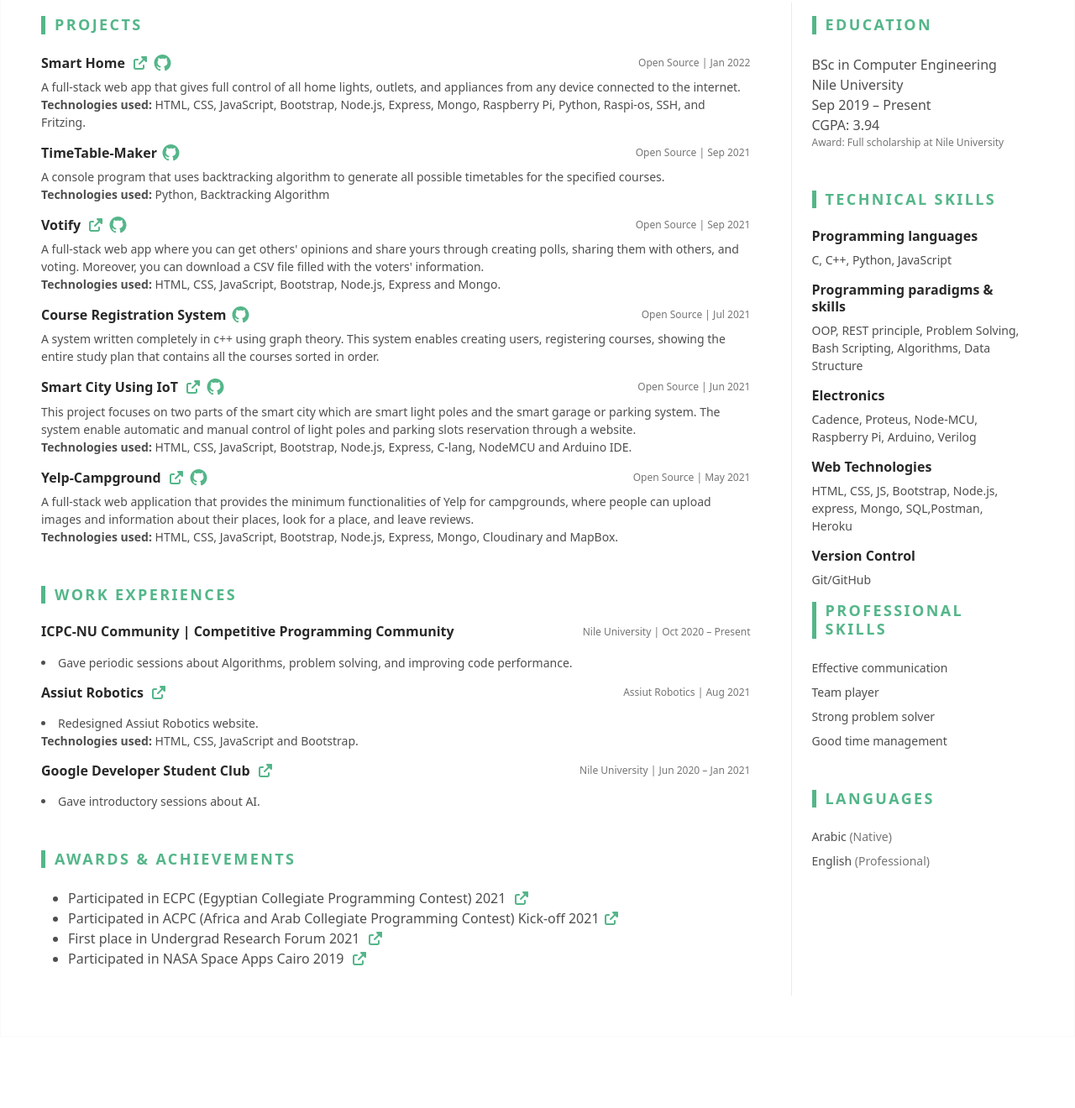
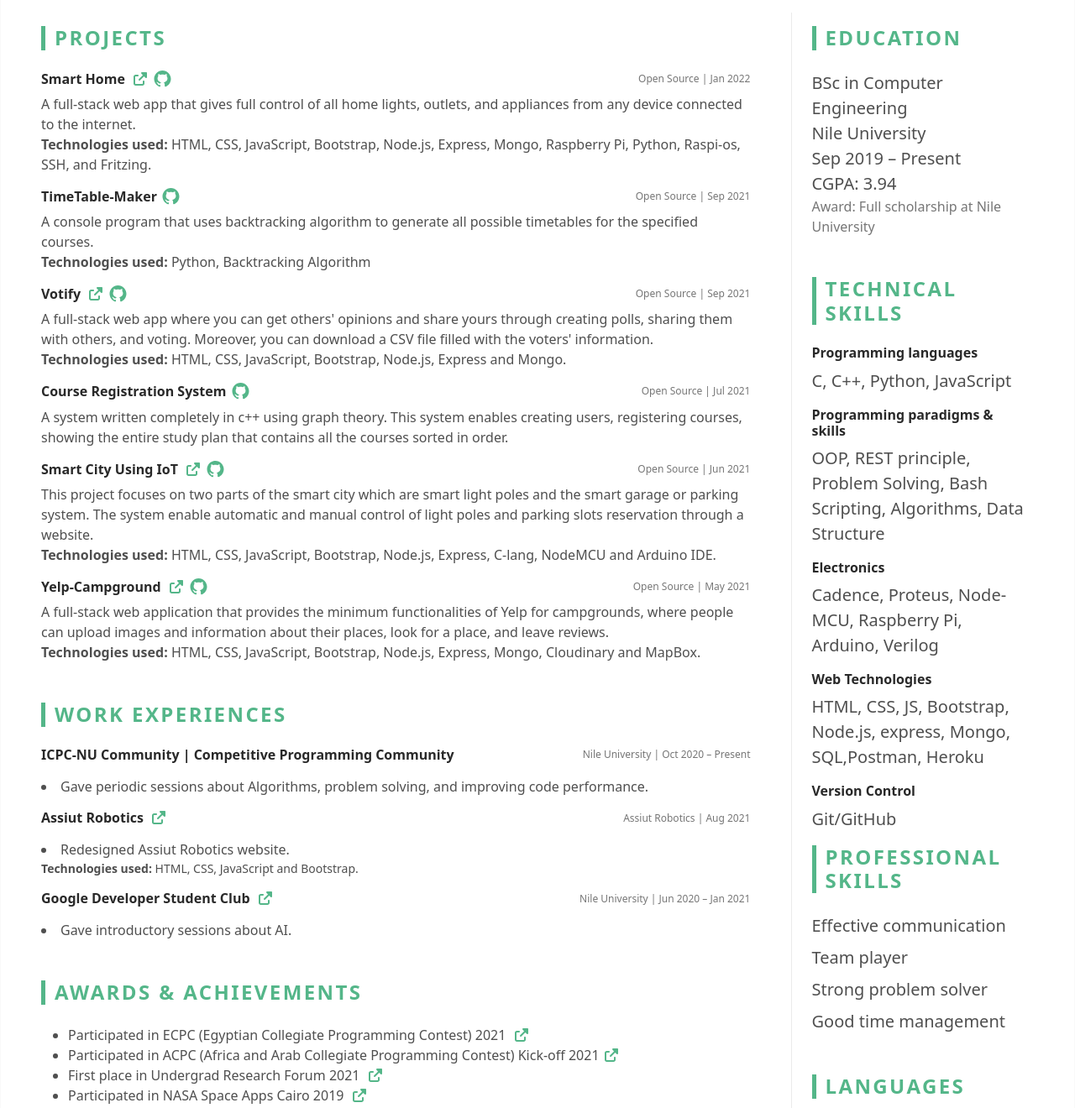
Before and after one commit to hossamhamzahm/hossamhamzahm.github.io, a plain HTML site: page index.html in a window 1280 px wide. Shown: the part 376-1696 px from the top of the page at 84% size. Before the commit the page ends 1611 px from the top, so only its background shows below. Drawn offline with Linux system fonts and the light colour scheme.

Commit message:
make font size bigger

```diff
--- a/index.html
+++ b/index.html
@@ -57,7 +57,7 @@
 						</div> -->
 
 						<div class="col text-start">
-							<p class="mb-0">
+							<p class="mb-0 fs-6">
 								Proactive, reliable, and a fast learner. Strong academic performer and have secured and maintained a full scholarship to
 								study computer engineering at Nile
 								University. Possess high problem-solving skills with good knowledge of classic algorithms and basics of full-stack web
@@ -77,7 +77,7 @@
 
 
 							<section class="project-section py-3">
-								<h3 class="text-uppercase resume-section-heading mb-4">Projects</h3>
+								<h3 class="text-uppercase resume-section-heading fs-4 mb-4">Projects</h3>
 
 
 
@@ -98,7 +98,7 @@
 
 									</div>
 									<div class="item-content">
-										<p>
+										<p class=" fs-6">
 											A full-stack web app that gives full control of all home lights, outlets, and appliances from any device connected
 											to the internet.
 											<br>
@@ -124,7 +124,7 @@
 
 									</div>
 									<div class="item-content">
-										<p>
+										<p class=" fs-6">
 											A console program that uses backtracking algorithm to generate all possible timetables for the
 											specified courses.
 											<br>
@@ -147,7 +147,7 @@
 
 									</div>
 									<div class="item-content">
-										<p>
+										<p class=" fs-6">
 											A full-stack web app where you can get others' opinions and share yours through creating polls, sharing them with others, and voting. Moreover, you can download a CSV file filled with the voters' information.
 											<br>
 											<strong>Technologies used:</strong> HTML, CSS, JavaScript, Bootstrap, Node.js, Express and Mongo.
@@ -170,7 +170,7 @@
 
 									</div>
 									<div class="item-content">
-										<p>
+										<p class=" fs-6">
 											A system written completely in c++ using graph theory. This system enables creating users, registering courses, showing the entire study plan that contains all the courses
 											sorted in order.
 										</p>
@@ -193,7 +193,7 @@
 
 									</div>
 									<div class="item-content">
-										<p>
+										<p class=" fs-6">
 											This project focuses on two parts of the smart city which are smart light poles and the smart garage or parking system. The system enable automatic and manual control of light poles and parking slots reservation through a website.
 											<br>
 											<strong>Technologies used:</strong> HTML, CSS, JavaScript, Bootstrap, Node.js, Express, C-lang, NodeMCU and Arduino IDE.
@@ -214,7 +214,7 @@
 
 									</div>
 									<div class="item-content">
-										<p>
+										<p class=" fs-6">
 											A full-stack web application that provides the minimum functionalities of Yelp for campgrounds, where people can upload images and information about their places, look for a place, and leave reviews.
 											<br>
 											<strong>Technologies used:</strong> HTML, CSS, JavaScript, Bootstrap, Node.js, Express, Mongo, Cloudinary and MapBox.
@@ -231,7 +231,7 @@
 
 
 							<section class="work-section py-3">
-								<h3 class="text-uppercase resume-section-heading mb-4">Work Experiences</h3>
+								<h3 class="text-uppercase resume-section-heading fs-4 mb-4">Work Experiences</h3>
 								<!--//item-->
 								<div class="item">
 									<div class="item-heading row align-items-center mb-2">
@@ -241,7 +241,7 @@
 									</div>
 									<div class="item-content">
 										<p>
-											<li>
+											<li class=" fs-6">
 												Gave periodic sessions about Algorithms, problem solving, and improving code performance.
 											</li>
 											<!-- <br>
@@ -266,8 +266,8 @@
 
 									</div>
 									<div class="item-content">
-										<p>
-											<li>Redesigned Assiut Robotics website.</li>
+										<p class=" fs-6">
+											<li class=" fs-6">Redesigned Assiut Robotics website.</li>
 											<strong>Technologies used:</strong> HTML, CSS, JavaScript and Bootstrap.
 										</p>
 
@@ -287,7 +287,7 @@
 									</div>
 									<div class="item-content">
 										<p>
-											<li>Gave introductory sessions about AI.</li>
+											<li class=" fs-6">Gave introductory sessions about AI.</li>
 											<!-- <br>
 											I acquired the basic principles of AI and how to work with the famous data science libraries. -->
 										</p>
@@ -298,7 +298,7 @@
 
 						<!--//work-section-->
 						<section class="work-section py-3">
-							<h3 class="text-uppercase resume-section-heading mb-4">Awards & ACHIEVEMENTS</h3>
+							<h3 class="text-uppercase resume-section-heading fs-4 mb-4">Awards & ACHIEVEMENTS</h3>
 							<ul>
 								<li>
 									Participated in ECPC (Egyptian Collegiate Programming Contest) 2021
@@ -336,55 +336,55 @@
 						<aside class="resume-aside col-12 col-lg-4 col-xl-3 px-lg-4 pb-lg-4">
 
 							<section class="education-section py-3">
-								<h3 class="text-uppercase resume-section-heading mb-4">Education</h3>
+								<h3 class="text-uppercase resume-section-heading fs-4 mb-4">Education</h3>
 
 								<ul class="list-unstyled resume-education-list">
 									<li class="mb-3">
-										<div class="resume-degree font-weight-bold fs-6">BSc in Computer Engineering</div>
-										<div class="resume-degree-org  font-weight-bold fs-6">Nile University</div>
-										<div class="resume-degree-time  font-weight-bold fs-6">Sep 2019 – Present</div>
-										<div class="resume-degree-time  font-weight-bold fs-6">CGPA: 3.94</div>
-										<div class="resume-degree-time text-muted">Award: Full scholarship at Nile University</div>
+										<div class="resume-degree font-weight-bold fs-5">BSc in Computer Engineering</div>
+										<div class="resume-degree-org  font-weight-bold fs-5">Nile University</div>
+										<div class="resume-degree-time  font-weight-bold fs-5">Sep 2019 – Present</div>
+										<div class="resume-degree-time  font-weight-bold fs-5">CGPA: 3.94</div>
+										<div class="resume-degree-time text-muted fs-6">Award: Full scholarship at Nile University</div>
 									</li>
 								</ul>
 							</section>
 
 							<section class="skills-section py-3">
-								<h3 class="text-uppercase resume-section-heading mb-4">Technical Skills</h3>
+								<h3 class="text-uppercase resume-section-heading fs-4 mb-4">Technical Skills</h3>
 								<div class="item">
 									<h4 class="item-title">Programming languages</h4>
 									<ul class="list-unstyled resume-skills-list">
-										<li class="mb-2">C, C++, Python, JavaScript</li>
+										<li class="mb-2 fs-5">C, C++, Python, JavaScript</li>
 									</ul>
 
 									<h4 class="item-title">Programming paradigms & skills</h4>
 									<ul class="list-unstyled resume-skills-list">
-										<li class="mb-2">OOP, REST principle, Problem Solving, Bash Scripting, Algorithms, Data Structure</li>
+										<li class="mb-2 fs-5">OOP, REST principle, Problem Solving, Bash Scripting, Algorithms, Data Structure</li>
 									</ul>
 
 
 									<h4 class="item-title">Electronics</h4>
 									<ul class="list-unstyled resume-skills-list">
-										<li class="mb-2">Cadence, Proteus, Node-MCU, Raspberry Pi, Arduino, Verilog</li>
+										<li class="mb-2 fs-5">Cadence, Proteus, Node-MCU, Raspberry Pi, Arduino, Verilog</li>
 									</ul>
 
 									<h4 class="item-title">Web Technologies</h4>
 									<ul class="list-unstyled resume-skills-list">
-										<li class="mb-2">HTML, CSS, JS, Bootstrap, Node.js, express, Mongo, SQL,Postman, Heroku</li>
+										<li class="mb-2 fs-5">HTML, CSS, JS, Bootstrap, Node.js, express, Mongo, SQL,Postman, Heroku</li>
 									</ul>
 
 									<h4 class="item-title">Version Control</h4>
 									<ul class="list-unstyled resume-skills-list">
-										<li class="mb-2">Git/GitHub</li>
+										<li class="mb-2 fs-5">Git/GitHub</li>
 									</ul>
 									</div><!--//item-->
-									<h3 class="text-uppercase resume-section-heading mb-4">Professional Skills</h3>
+									<h3 class="text-uppercase resume-section-heading fs-4 mb-4">Professional Skills</h3>
 									<div class="item">
 										<ul class="list-unstyled resume-skills-list">
-											<li class="mb-2">Effective communication</li>
-											<li class="mb-2">Team player<li>
-												<li class="mb-2">Strong problem solver</li>
-												<li>Good time management</li>
+											<li class="mb-2 fs-5">Effective communication</li>
+											<li class="mb-2 fs-5">Team player<li>
+												<li class="mb-2 fs-5">Strong problem solver</li>
+												<li class="fs-5">Good time management</li>
 											</ul>
 										</div>
 										<!--//item-->
@@ -392,10 +392,10 @@
 									<!--//skills-section-->
 
 									<section class="skills-section py-3">
-										<h3 class="text-uppercase resume-section-heading mb-4">Languages</h3>
+										<h3 class="text-uppercase resume-section-heading fs-4 mb-4">Languages</h3>
 										<ul class="list-unstyled resume-lang-list">
-											<li class="mb-2">Arabic <span class="text-muted">(Native)</span></li>
-											<li>English <span class="text-muted">(Professional)</span></li>
+											<li class="fs-5 mb-2">Arabic <span class="text-muted">(Native)</span></li>
+											<li class="fs-5">English <span class="text-muted">(Professional)</span></li>
 										</ul>
 									</section><!--//certificates-section-->
 								</aside><!--//resume-aside-->
```
